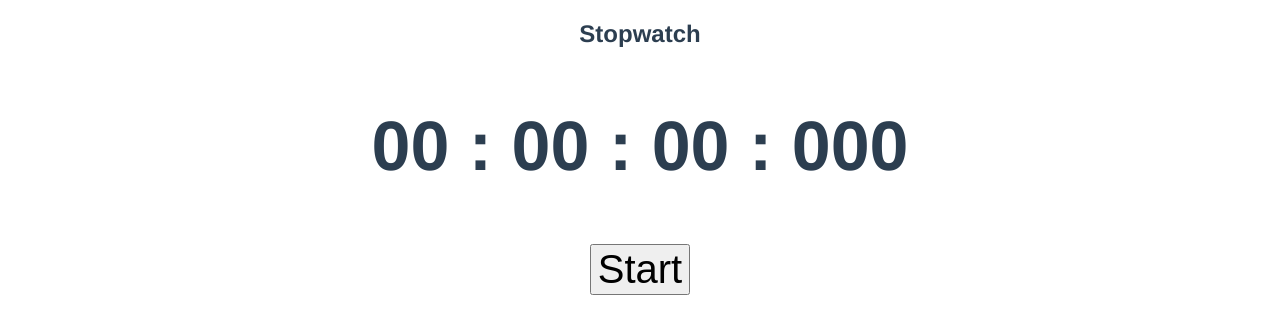
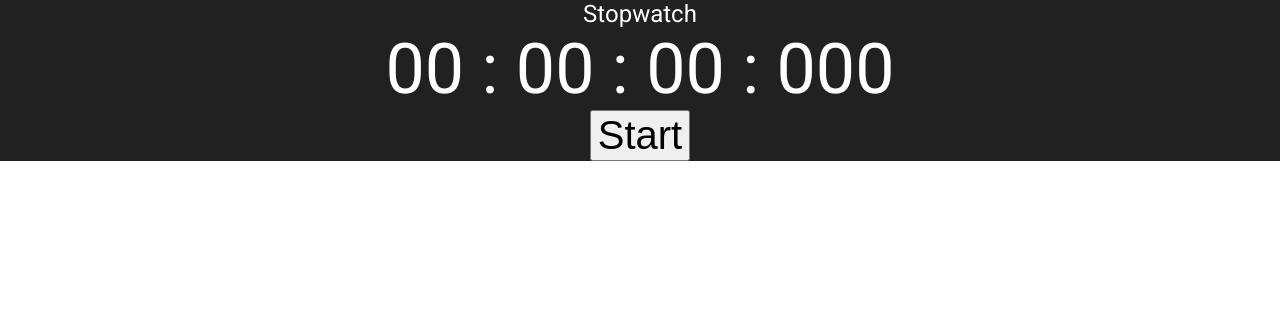
Before and after one commit to TheOluwafemi/Vue-Stopwatch, a Vue app: page / in a window 1280 px wide. Shown: the top 334 px of the page. Built offline with nearby package versions, Linux system fonts and the light colour scheme.

Commit message:
add global styles and simple css reset

```diff
--- a/src/App.vue
+++ b/src/App.vue
@@ -5,24 +5,34 @@
 </template>
 
 <style lang="scss">
-#app {
-  font-family: Avenir, Helvetica, Arial, sans-serif;
-  -webkit-font-smoothing: antialiased;
-  -moz-osx-font-smoothing: grayscale;
-  text-align: center;
-  color: #2c3e50;
-}
+  #app {
+    font-family: 'Roboto', Avenir, Helvetica, Arial, sans-serif;
+    -webkit-font-smoothing: antialiased;
+    -moz-osx-font-smoothing: grayscale;
+    text-align: center;
+    color: #fff;
+    box-sizing: border-box;
+    font-size: 16px;
+    background: #212121;
+  }
 
-#nav {
-  padding: 30px;
+  // reset to normalize browser styles
+  *,
+  *:before,
+  *:after {
+    box-sizing: inherit;
+  }
 
-  a {
-    font-weight: bold;
-    color: #2c3e50;
-
-    &.router-link-exact-active {
-      color: #42b983;
-    }
+  body,
+  h1,
+  h2,
+  h3,
+  h4,
+  h5,
+  h6,
+  p {
+    margin: 0;
+    padding: 0;
+    font-weight: normal;
   }
-}
 </style>
```
